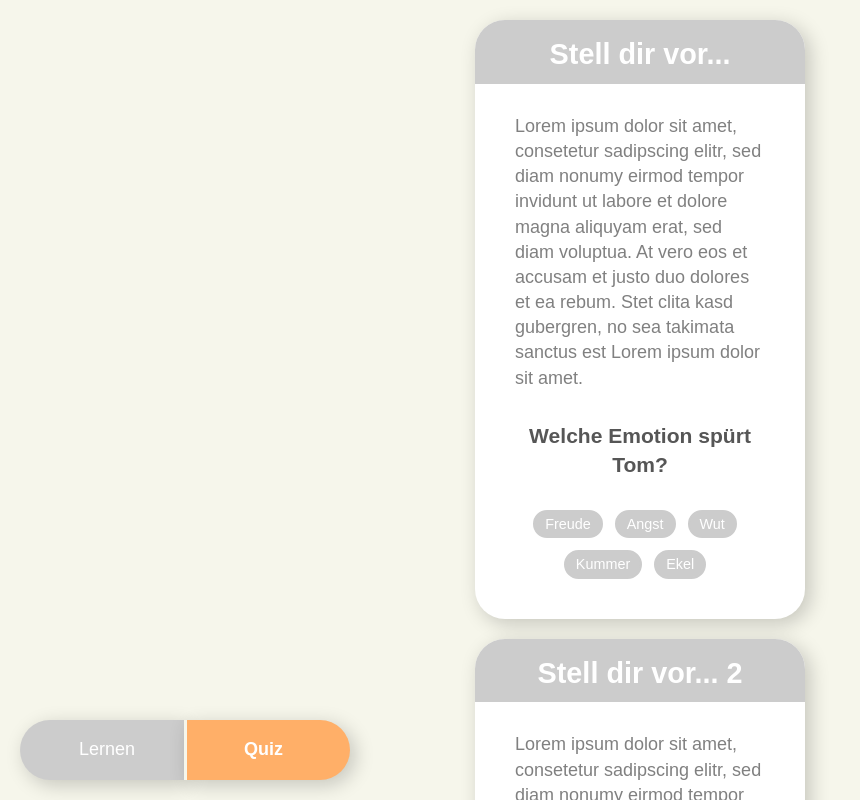
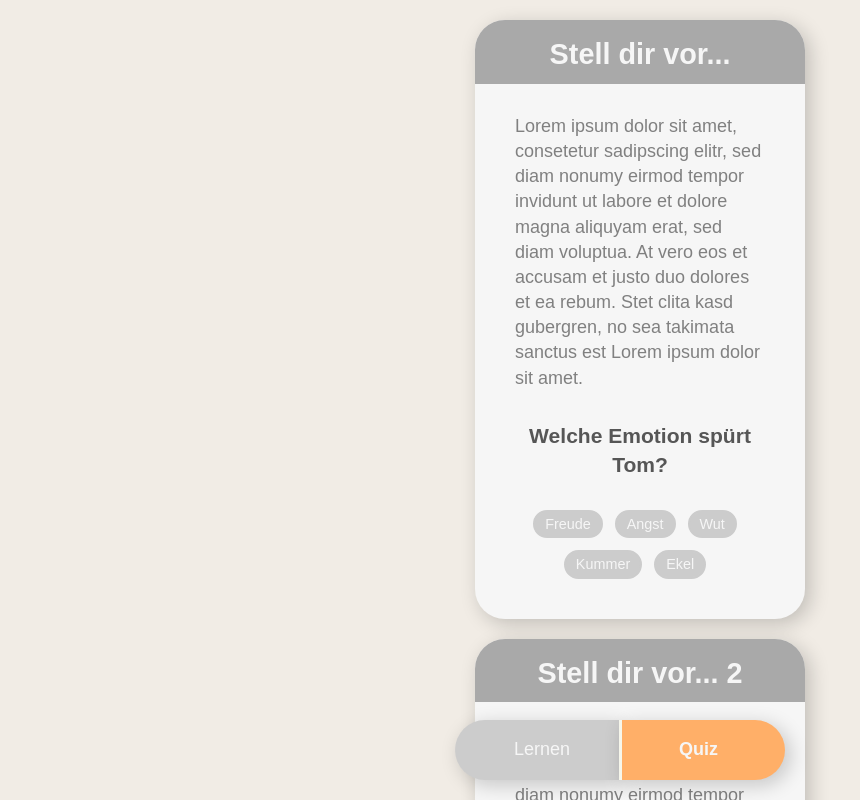
Before and after one commit to czintel/capstone-project, a React (Create React App) app: page /quiz in a window 1280 px wide. Shown: the top 800 px of the page, without its empty margins (0-860 px from the left). Built offline with nearby package versions, Linux system fonts and the light colour scheme.

Commit message:
filled start/home page with text. refined color scheme

```diff
--- a/src/GlobalStyle.js
+++ b/src/GlobalStyle.js
@@ -8,11 +8,11 @@ export default createGlobalStyle`
   }
 
   body {
-    margin: 0;
+    height: 100%;
     font-family: sans-serif;
     font-size: 112.5%;
     line-height: 1.4;
-    background: #f6f6eb;
+    background: #f1ece5;
     background-repeat: repeat;
     background-size: cover;
     background-attachment: fixed;}
--- a/src/components/Button.js
+++ b/src/components/Button.js
@@ -24,6 +24,6 @@ const StyledButton = styled.button`
   justify-self: end;
   border: none;
   background-color: darkgray;
-  color: white;
+  color: #f6f6f6;
   box-shadow: 5px 5px 20px rgba(0, 0, 0, 0.2);
 `
--- a/src/components/ButtonExpansion.js
+++ b/src/components/ButtonExpansion.js
@@ -22,7 +22,7 @@ const ButtonExpansion = styled.button`
   font-weight: 700;
   border-radius: 50%;
   border: none;
-  background-color: white;
+  background-color: #f6f6f6;
   color: gray;
   box-shadow: inset 0 0 10px rgba(0, 0, 0, 0.1);
   justify-self: center;
--- a/src/components/LearningCard.js
+++ b/src/components/LearningCard.js
@@ -51,7 +51,7 @@ const LearningCard = styled.div`
   max-width: 680px;
   padding: ${prop => (prop.isExpanded ? '35px' : '35px 20px')};
   border: none;
-  color: white;
+  color: #f6f6f6;
   border-radius: 30px;
   background-color: ${prop => prop.backgroundColor};
   box-shadow: 5px 5px 20px rgba(0, 0, 0, 0.2);
@@ -79,7 +79,7 @@ const LearningCard = styled.div`
     li {
       padding: 3px 8px;
       border-radius: 10px;
-      background-color: white;
+      background-color: #f6f6f6;
       color: gray;
     }
   }
--- a/src/components/NavBar.js
+++ b/src/components/NavBar.js
@@ -27,6 +27,7 @@ const NavBarWrapper = styled.ul`
   margin: 0 20px 20px;
   padding-left: 0;
   justify-content: space-around;
+  justify-self: center;
   align-items: center;
   list-style: none;
   transform: translateX(-20px);
@@ -49,7 +50,7 @@ const StyledLink = styled(NavLink)`
   border-top-left-radius: ${prop => (prop.isLeft ? '30px' : '0')};
   border-bottom-left-radius: ${prop => (prop.isLeft ? '30px' : '0')};
   background-color: #cccccc;
-  color: white;
+  color: #f6f6f6;
   box-shadow: 5px 5px 20px rgba(0, 0, 0, 0.2);
   border-left: ${prop => (prop.isLeft ? '' : '3px solid #f6f6eb')};
 `
--- a/src/components/QuizCard.js
+++ b/src/components/QuizCard.js
@@ -15,7 +15,7 @@ QuizCard.propTypes = {
   isClicked: PropTypes.bool,
 }
 export default function QuizCard({ title, scenario, question, answers }) {
-  const [bgColor, setBgColor] = useState('#cccccc')
+  const [bgColor, setBgColor] = useState('darkgray')
   const [selectedAnswer, setSelectedAnswer] = useState(null)
   const handleAnswerClick = (isCorrect, answer) => {
     const color = isCorrect ? '#99c140' : '#cc3232'
@@ -54,7 +54,7 @@ const Card = styled.div`
   gap: 30px;
   max-width: 670px;
   line-height: 1;
-  background-color: white;
+  background-color: #f6f6f6;
   padding: 0 0 40px;
   border-radius: 30px;
   color: gray;
@@ -63,7 +63,7 @@ const Card = styled.div`
 
   h2 {
     background-color: ${props => props.bgColor};
-    color: white;
+    color: #f6f6f6;
     font-size: 1.8rem;
     padding: 20px 20px 15px;
     border-radius: 30px 30px 0 0;
@@ -101,6 +101,6 @@ const AnswerButton = styled.button`
     css`
       background-color: ${props.bgColor};
       border: 2px ${props.bgColor} solid;
-      color: white;
+      color: #f6f6f6;
     `}
 `
--- a/src/pages/Home.js
+++ b/src/pages/Home.js
@@ -1,3 +1,18 @@
+import styled from 'styled-components/macro'
+
 export default function Home() {
-  return <h1>Home</h1>
+  return (
+    <PageWrapper>
+      <h2>Willkommen zu AppName!</h2>
+      <span>
+        Klicke auf "Lernen", um mehr über die Basisemotionen zu erfahren.
+      </span>
+    </PageWrapper>
+  )
 }
+
+const PageWrapper = styled.section`
+  margin-top: 20px;
+  text-align: center;
+  color: #897869;
+`
```
Also changed, not shown: 1 other file (tests, documents, lock files or other folders).
